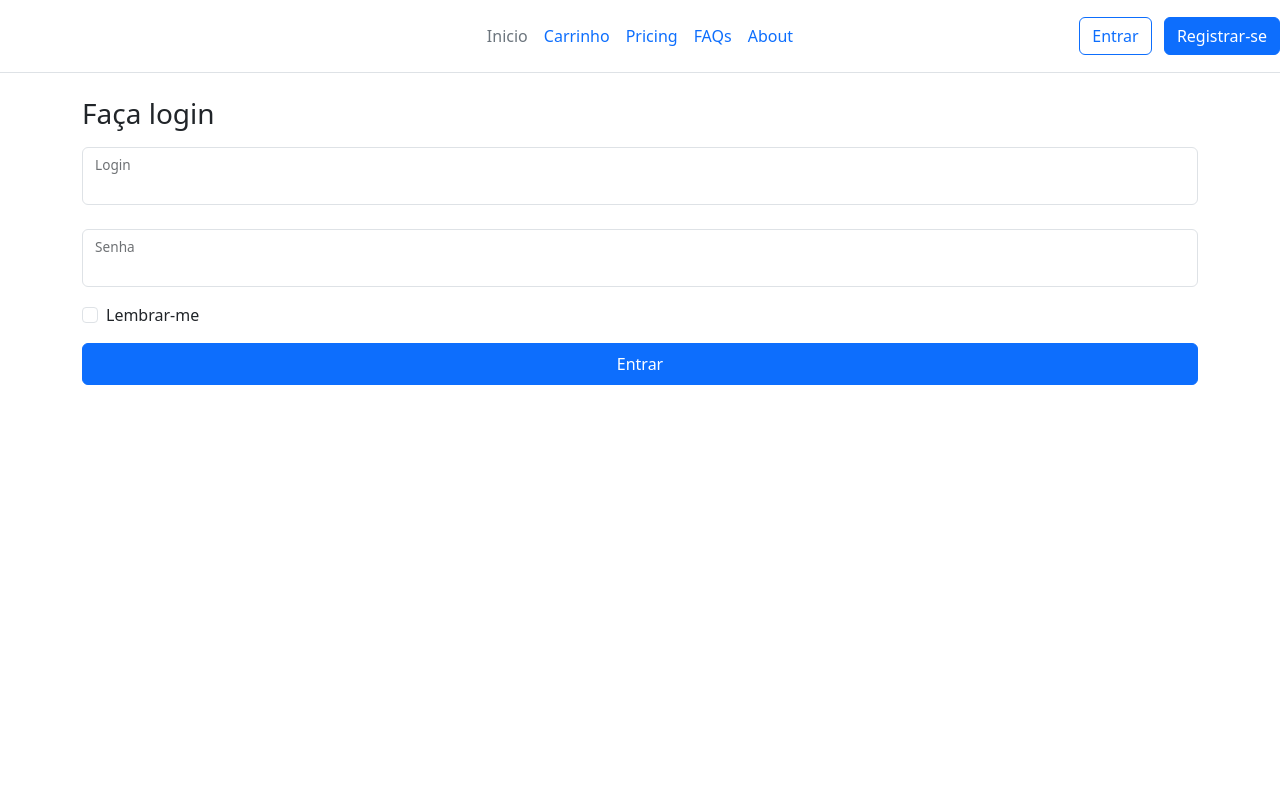
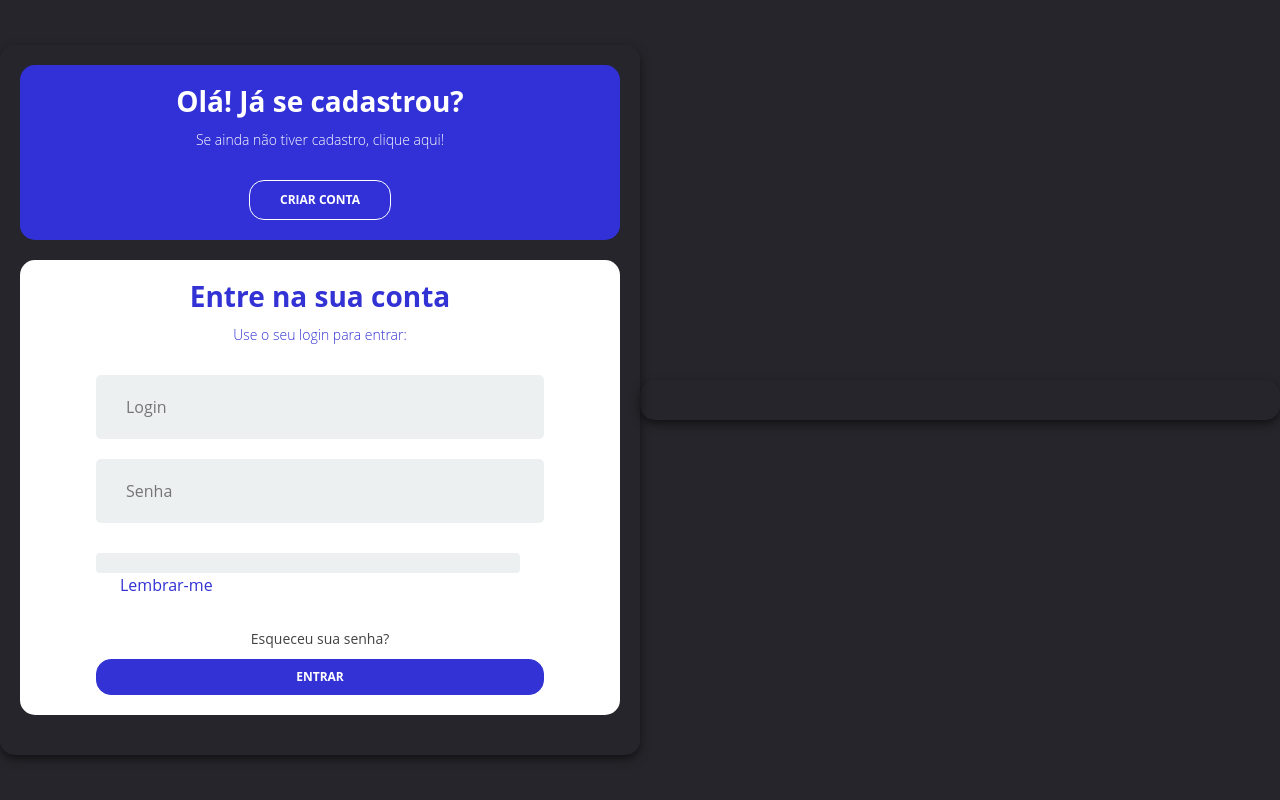
Before and after one commit to Joelsonsmendonca/e-commerce, a PHP site: page /e-commerce/index.php?url=login in a window 1280 px wide. Run offline with PHP 8.4, Linux system fonts and the light colour scheme; data that the repository does not hold is empty.

Commit message:
Refatoração do controle de paginas

```diff
--- a/index.php
+++ b/index.php
@@ -18,8 +18,12 @@ if ($currentUrl == '/e-commerce/' || $currentUrl == "$pasta_raiz") {
 <html lang="pt">
 <head>
     <!-- Cabeçalho estático -->
-    <link rel="stylesheet" href="/pages/css/styles.css">
+    <!--<link rel="stylesheet" href="/pages/css/styles.css">-->
     <link rel="icon" type="image/x-icon" href="pages/images/1731979779455.png">
+    <?php
+    // Verifica se a página atual NÃO é login ou registro
+    if (!isset($_GET['url']) || ($_GET['url'] !== 'login' && $_GET['url'] !== 'cadastro')) {
+        ?>
         <header class="d-flex flex-wrap align-items-center justify-content-center justify-content-md-between py-3 mb-4 border-bottom">
             <div class="col-md-3 mb-2 mb-md-0">
                 <a href="/e-commerce" class="d-inline-flex link-body-emphasis text-decoration-none">
@@ -57,6 +61,10 @@ if ($currentUrl == '/e-commerce/' || $currentUrl == "$pasta_raiz") {
                 </div>
             <?php } ?>
         </header>
+        <?php
+    } // Fecha o if
+    ?>
+
     <meta charset="UTF-8">
     <meta name="viewport" content="width=device-width, initial-scale=1">
     <title>E-commerce</title>
@@ -102,30 +110,43 @@ if (isset($_GET['url'])) {
 
 <script>
     // Adiciona um evento de clique ao botão de cadastro de produto
-    document.getElementById('cadastrar-produto')?.addEventListener('click', () => {
+    document.addEventListener('click', (event) => {
+        const target = event.target;
+
+        // Botão de cadastro de produto
+        if (target.id === 'cadastrar-produto') {
             window.location.href = "?url=cadastrar-produto";
+        }
+
+        // Botão de login
+        if (target.id === 'Login') {
+            window.location.href = "?url=login";
+        }
+
+        // Botão de cadastro de usuários
+        if (target.id === 'Cadastro') {
+            window.location.href = "?url=cadastro";
+        }
+
+        // Botão de deslogar
+        if (target.id === 'deslogar') {
+            window.location.href = "?url=Login&acao=deslogar";
+        }
+
+        // Botão do carrinho
+        if (target.id === 'carrinho') {
+            window.location.href = "?url=carrinho";
+        }
+
+        // Botão de detalhes do produto
+        if (target.id === 'detalhes') {
+            const produtoId = target.dataset.produtoId; // Obter o ID do produto do atributo data
+            if (produtoId) {
+                window.location.href = `?url=produto&id=${produtoId}`;
+            }
+        }
     });
 
-    // Adiciona um evento de clique ao botão de login
-    document.getElementById('Login')?.addEventListener('click', () => {
-        window.location.href = "?url=login";
-    });
-
-    // Adiciona um evento de clique ao botão de cadastro de usuários
-    document.getElementById('Cadastro')?.addEventListener('click', () => {
-        window.location.href = "?url=cadastro";
-    });
-
-    // Adiciona um evento de clique ao botão de deslogar
-    document.getElementById('deslogar')?.addEventListener('click', () => {
-        window.location.href = "?url=Login&acao=deslogar";
-    });
-    document.getElementById('carrinho')?.addEventListener('click', () => {
-        window.location.href = "?url=carrinho";
-    });
-    document.getElementById('detalhes')?.addEventListener('click', () => {
-        window.location.href = "?url=produto?produto_id=<?php echo $produto['id']; ?>";
-    });
 
 </script>
 <script src="https://cdn.jsdelivr.net/npm/bootstrap@5.3.3/dist/js/bootstrap.bundle.min.js" integrity="sha384-YvpcrYf0tY3lHB60NNkmXc5s9fDVZLESaAA55NDzOxhy9GkcIdslK1eN7N6jIeHz" crossorigin="anonymous"></script>
--- a/pages/css/styles.css
+++ b/pages/css/styles.css
@@ -1,6 +1,138 @@
-#toast {
-    position: fixed;
-    top: 20px;
-    right: 20px;
-    z-index: 9999;
+body, html {
+    width: 100%;
+    height: 100%;
+    font-family: 'Open Sans', sans-serif;
+    background-color: #25252b; /* Fundo da página */
+    display: flex;
+    justify-content: center;
+    align-items: center;
+    margin: 0;
+    padding: 0;
 }
+
+.container {
+    display: flex;
+    flex-direction: column;
+    align-items: center;
+    justify-content: center;
+    width: 80%; /* Ajusta a largura do container principal */
+    max-width: 900px; /* Define um limite de largura máxima */
+    height: auto; /* Altura automática para ajustar ao conteúdo */
+    background-color: transparent;
+    border-radius: 15px;
+    box-shadow: 0 4px 10px rgba(0, 0, 0, 0.5); /* Sombras para destacar */
+    padding: 20px;
+}
+
+.primeira-coluna,
+.segunda-coluna {
+    width: 100%; /* Ambas as colunas ocupam 100% */
+    display: flex;
+    flex-direction: column;
+    align-items: center;
+    justify-content: center;
+    padding: 20px;
+    margin-bottom: 20px;
+}
+
+.primeira-coluna {
+    background-color: #3131d7;
+    color: #fff;
+    border-radius: 15px;
+    text-align: center;
+}
+
+.segunda-coluna {
+    background-color: #fff;
+    color: #3232d5;
+    border-radius: 15px;
+}
+
+.titulo {
+    font-size: 28px;
+    font-weight: bold;
+    margin-bottom: 10px;
+}
+
+.descricao {
+    font-size: 14px;
+    font-weight: 300;
+    line-height: 1.5;
+    text-align: center;
+    margin-bottom: 20px;
+}
+
+.btn {
+    border-radius: 15px;
+    text-transform: uppercase;
+    font-size: 12px;
+    padding: 10px 30px;
+    font-weight: bold;
+    cursor: pointer;
+    transition: background-color 0.3s ease;
+    margin-top: 10px;
+}
+
+.btn-primario {
+    background-color: transparent;
+    color: #fff;
+    border: 1px solid #fff;
+}
+
+.btn-primario:hover {
+    background-color: #fff;
+    color: #3232d5;
+}
+
+.btn-secundario {
+    background-color: #3232d5;
+    color: #fff;
+    border: 1px solid #3232d5;
+}
+
+.btn-secundario:hover {
+    background-color: #fff;
+    color: #3232d5;
+}
+
+.form {
+    width: 80%; /* Largura ajustada do formulário */
+    display: flex;
+    flex-direction: column;
+}
+
+.label-input {
+    display: flex;
+    align-items: center;
+    background-color: #ecf0f1;
+    padding: 10px;
+    margin: 10px 0;
+    border-radius: 5px;
+}
+
+.label-input i {
+    color: #424242;
+    margin-right: 10px;
+}
+
+.form input {
+    width: 100%;
+    border: none;
+    background-color: #ecf0f1;
+    padding: 10px;
+    font-size: 16px;
+    border-radius: 5px;
+}
+
+.senha {
+    color: #424242;
+    font-size: 14px;
+    margin-top: 15px;
+    text-align: center;
+    text-decoration: none;
+}
+
+.senha:hover {
+    color: #3232d5;
+    text-decoration: underline;
+}
--- a/pages/login.php
+++ b/pages/login.php
@@ -47,26 +47,52 @@ if (isset($_SESSION['login'])) {
 }
 ?>
 
+<!DOCTYPE html>
+<html lang="pt">
+<head>
+    <link rel="stylesheet" href="/pages/css/styles.css"> <!-- Certifique-se de que o caminho esteja correto -->
+</head>
+<body>
 <div class="container">
-    <form method="POST">
-        <h1 class="h3 mb-3 fw-normal">Faça login</h1>
-
-        <div class="form-floating">
-            <input name="login" type="text" class="form-control" id="floatingInput">
-            <label for="floatingInput">Login</label>
-        </div>
-        <br/>
-        <div class="form-floating">
-            <input name="senha" type="password" class="form-control" id="floatingPassword">
-            <label for="floatingPassword">Senha</label>
+    <div class="primeira-coluna">
+        <h2 class="titulo titulo-primario">Olá! Já se cadastrou?</h2>
+        <p class="descricao descricao-primaria">Se ainda não tiver cadastro, clique aqui!</p>
+        <button id="criar" class="btn btn-primario" onclick="window.location.href='/e-commerce/?url=cadastro'">Criar conta</button>
     </div>
 
+    <div class="segunda-coluna">
+        <h2 class="titulo titulo-secundario">Entre na sua conta</h2>
+        <p class="descricao descricao-secundaria">Use o seu login para entrar:</p>
+
+        <!-- Formulário de login -->
+        <form action="" method="POST" class="form">
+            <!-- Campo de login -->
+            <label class="label-input" for="login">
+                <i class="fa-solid fa-envelope icone-mod"></i>
+                <input type="text" name="login" id="login" placeholder="Login" required>
+            </label>
+
+            <!-- Campo de senha -->
+            <label class="label-input" for="senha">
+                <i class="fa-solid fa-lock icone-mod"></i>
+                <input type="password" name="senha" id="senha" placeholder="Senha" required>
+            </label>
+
+            <!-- Lembre-se de mim -->
             <div class="form-check text-start my-3">
                 <input class="form-check-input" type="checkbox" value="remember-me" id="flexCheckDefault">
                 <label class="form-check-label" for="flexCheckDefault">
                     Lembrar-me
                 </label>
             </div>
-        <button name="acao" class="btn btn-primary w-100 py-2" type="submit">Entrar</button>
+
+            <!-- Link para recuperação de senha -->
+            <a class="senha" href="#">Esqueceu sua senha?</a>
+
+            <!-- Botão de login -->
+            <button name="acao" class="btn btn-secundario w-100 py-2" type="submit">Entrar</button>
         </form>
     </div>
+</div>
+</body>
+</html>
```
Lines whose indentation alone changed are shown as unchanged.
